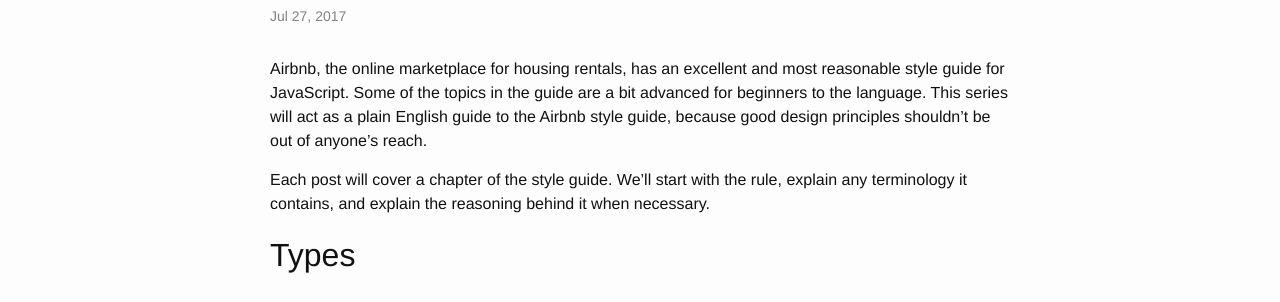
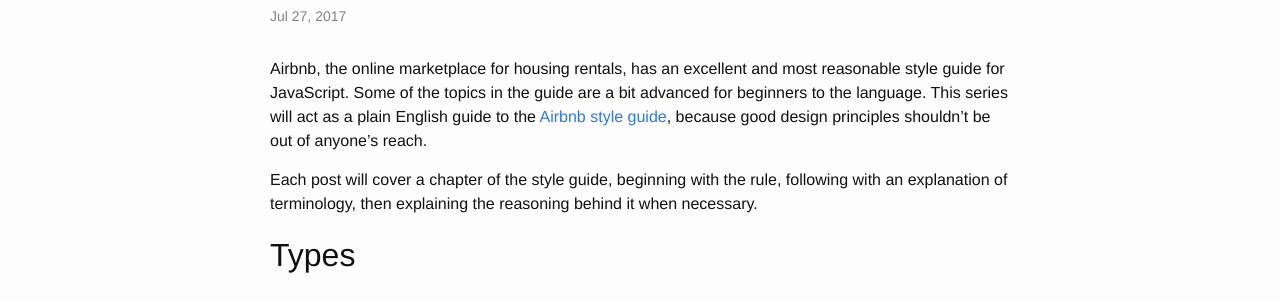
Before and after one commit to JohnLRBrock/JohnBrock, a Jekyll site: the page built from john-brock-js/_posts/2017-07-27-Airbnb-style-guide-chapter-1.md, in a window 1280 px wide. Shown: the part 185-487 px from the top of the page. Built offline with Jekyll 4.4.1, drawn with Linux system fonts in a browser that asks for light colours; a script that is not in the unit is left out.

Commit message:
added link

```diff
--- a/john-brock-js/_posts/2017-07-27-Airbnb-style-guide-chapter-1.md
+++ b/john-brock-js/_posts/2017-07-27-Airbnb-style-guide-chapter-1.md
@@ -3,9 +3,9 @@
 title: "ELI50: Airbnb JavaScript Style Guide Chapter 1 'Types'"
 layout: post
 ---
-Airbnb, the online marketplace for housing rentals, has an excellent and most reasonable style guide for JavaScript. Some of the topics in the guide are a bit advanced for beginners to the language. This series will act as a plain English guide to the Airbnb style guide, because good design principles shouldn't be out of anyone's reach.
+Airbnb, the online marketplace for housing rentals, has an excellent and most reasonable style guide for JavaScript. Some of the topics in the guide are a bit advanced for beginners to the language. This series will act as a plain English guide to the [Airbnb style guide][style guide], because good design principles shouldn't be out of anyone's reach.
 
-Each post will cover a chapter of the style guide. We'll start with the rule, explain any terminology it contains, and explain the reasoning behind it when necessary.
+Each post will cover a chapter of the style guide, beginning with the rule, following with an explanation of terminology, then explaining the reasoning behind it when necessary.
 
 ## Types
 <br>
@@ -60,4 +60,4 @@
 
 
 
-[style guide]: https://github.com/airbnb/javascript#references--prefer-const
+[style guide]: https://github.com/airbnb/javascript#types--primitives
```
